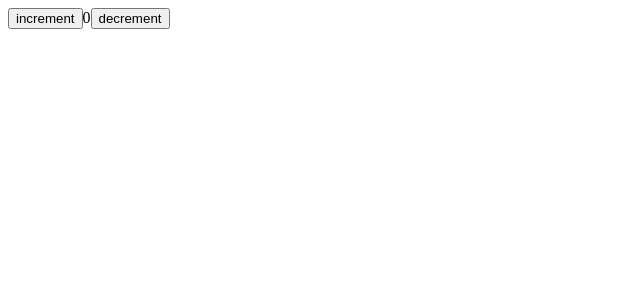
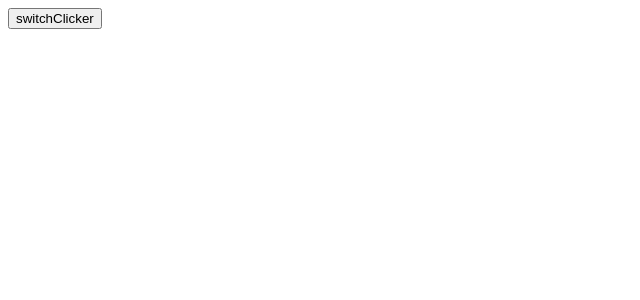
Before and after one commit to maximmorenko/movies, a React (Create React App) app: page / in a window 1280 px wide. Shown: the top 300 px of the page, without its empty margins (0-640 px from the left). Built offline with nearby package versions, Linux system fonts and the light colour scheme.

Commit message:
Управление жизненным циклом в ФК

```diff
--- a/src/App.js
+++ b/src/App.js
@@ -1,11 +1,19 @@
-import React from 'react';
+import React, {useState} from 'react';
 import Clicker from './functionComponent/Clicker';
 
+
+
 function App() {
+// сделаем кнопку, которая будет показывать и прятать кликер
+// создадим состояние, по умолчанию кликер выкл.
+  const [isClicker, setClicker] = useState(false)
 
   return (
     <div>
-     <Clicker/>
+      {/* в обработчике поменяем состояние isClicker на true*/}
+      <button onClick={()=>setClicker(!isClicker)}>switchClicker</button>
+      {/* true && выражение всегда возвращает выражение, а false && выражение всегда возвращает false */}
+      {isClicker && <Clicker/>}
     </div>
   );
 }
--- a/src/functionComponent/Clicker.jsx
+++ b/src/functionComponent/Clicker.jsx
@@ -1,4 +1,4 @@
-import React, {useState} from 'react';
+import React, {useState, useEffect} from 'react';
 
 function Clicker() {
   // делаем деструктуризцию хука, функциu seState(),  где value - значение, а setValue - функция меняющая это значение
@@ -6,17 +6,27 @@ function Clicker() {
   // пример с кликером:
   const [count, setCount] = useState(0); // передадим значение первого параметра по умолчанию
 
+  // вызываем хук жизненного цикла с двуме его параметрами
+  useEffect(()=>{
+    console.log('привет из кликера', count);
+    return ()=>{
+      console.log('пока из кликера'); //если в колбеке добавить return, и вывести внем что-то. то произойдет размонтирование (didUnmount)
+    }
+  }, [count]); // добавим в массив зависимостей count. теперь теперь колбек будет выполняться постоянно при изменении count (didUpdate)
+
   return (
     <div>
       <button
       // в обработчике вызовим функцию setCount() в рараметрах укажем выполняемое действие со значением
         onClick={() => setCount(count + 1)}
-        >increment
+        >
+          +
       </button>
-      {count}
+      <span style={{display: 'inline-block', margin: '0 0.5rem'}}>{count}</span>
       <button
         onClick={() => setCount(count - 1)}
-        >decrement
+        >
+          -
       </button>
     </div>
   );
```
Also changed, not shown: 1 other file (tests, documents, lock files or other folders).
